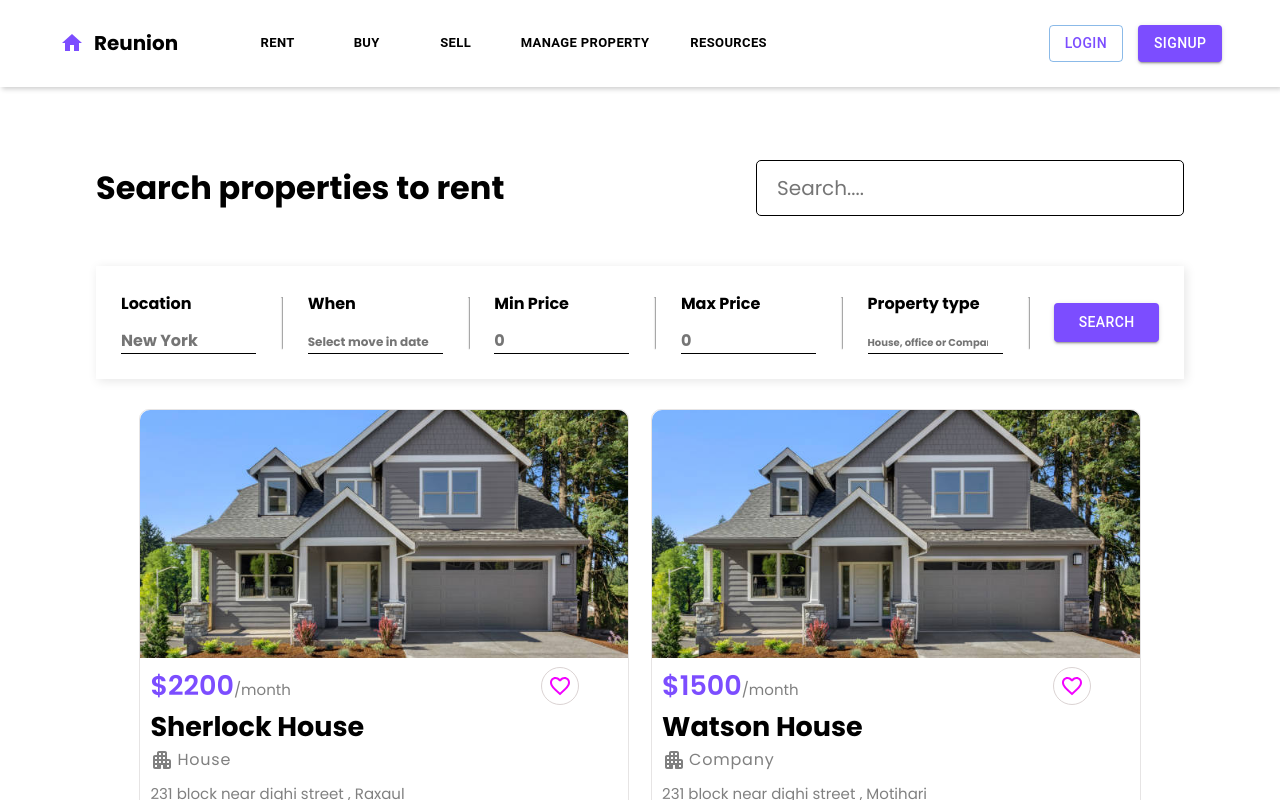
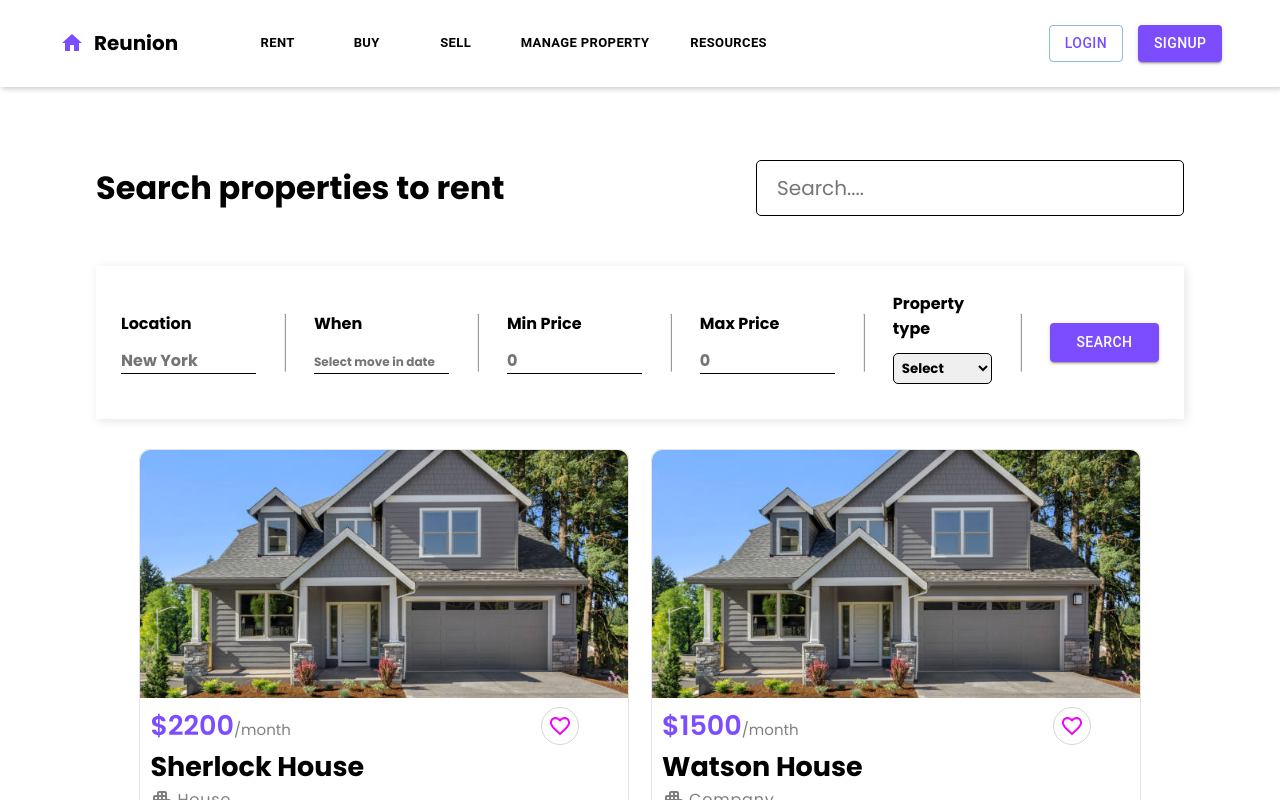
Before and after one commit to Denver04/reunion, a React (Vite) app: page / in a window 1280 px wide. Shown: the top 800 px of the page. Built offline with nearby package versions, Linux system fonts and the light colour scheme.

Commit message:
drop down menu

```diff
--- a/package.json
+++ b/package.json
@@ -15,6 +15,7 @@
     "@mui/material": "^5.11.9",
     "react": "^18.2.0",
     "react-dom": "^18.2.0",
+    "react-dropdown": "^1.11.0",
     "react-multi-date-picker": "^3.3.4",
     "react-router-dom": "^6.8.1"
   },
--- a/src/CSS/responsive.css
+++ b/src/CSS/responsive.css
@@ -54,6 +54,9 @@
     }
     .card-section .card .icons span{
         font-size: 10px;
+    }
+    .search-tag select{
+        margin: 10px 0;
     }
 }
 
@@ -120,6 +123,9 @@
     .cards .card-section{
         width: 45%;
     }
+    .search-tag label{
+        font-size: 14px;
+    }
     .cards{
         justify-content: center;
     }
--- a/src/CSS/search.css
+++ b/src/CSS/search.css
@@ -41,3 +41,12 @@
 .search-tag label{
     font-weight: bold;
 }
+.select-search{
+    border: solid thin;
+    border-radius: 5px;
+    font-weight: bold;
+    padding: 4px 4px;
+}
+.search-tag select{
+    margin: 10px 0;
+}
--- a/src/Components/Body.jsx
+++ b/src/Components/Body.jsx
@@ -5,7 +5,7 @@ import "../CSS/search.css";
 import "../CSS/card.css";
 import "../CSS/responsive.css";
 import sx from "../images/sx.jpg";
-import { Button, LinearProgress } from '@mui/material';
+import { Button } from '@mui/material';
 import BedIcon from '@mui/icons-material/Bed';
 import BathtubIcon from '@mui/icons-material/Bathtub';
 import CropSquareIcon from '@mui/icons-material/CropSquare';
@@ -55,7 +55,13 @@ function Body() {
                 <hr />
                 <div className='search-tag'>
                     <label>Property type</label>
-                    <input type="search" className='type-search' placeholder='House, office or Company' onChange={(e)=>{setType(e.target.value)}}></input>
+                    {/* <input type="search" className='type-search' placeholder='House, office or Company' onChange={(e)=>{setType(e.target.value)}}></input> */}
+                    <select className='select-search' value={type} onChange={(e)=>{setType(e.target.value)}}>
+                        <option>Select</option>
+                        <option>House</option>
+                        <option>Company</option>
+                        <option>office</option>
+                    </select>
                 </div>
                 <hr />
                 <Button variant="contained" style={{backgroundColor:"rgb(124 77 255)" , color:"white" , padding:"7px 35px"}}>Search</Button>
```
Also changed, not shown: 1 other file (tests, documents, lock files or other folders).
